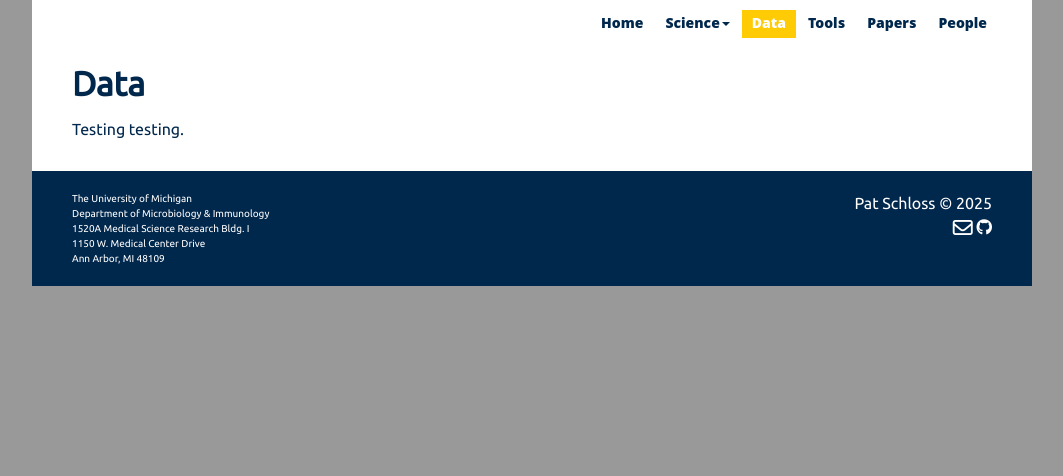
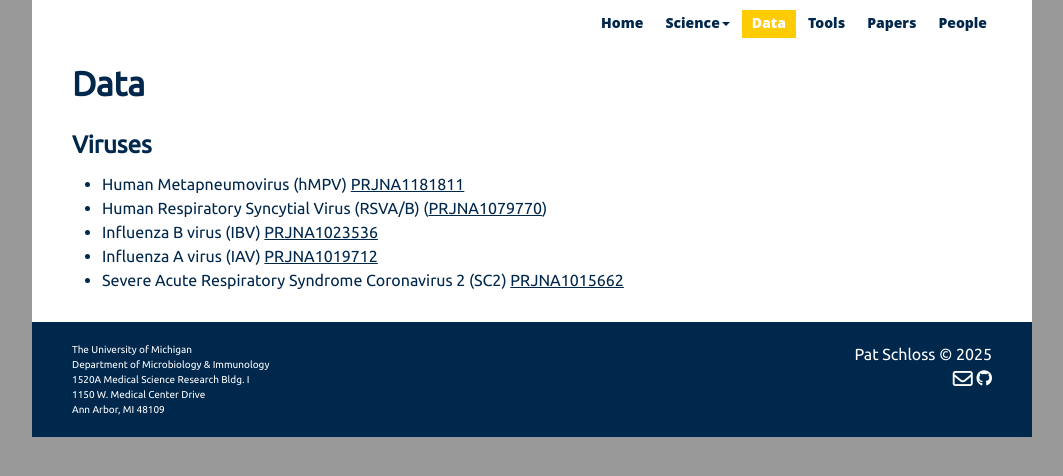
Before and after one commit to midge-center/midge-center.github.io, a Jekyll site: the page built from _datasets/index.md, in a window 1280 px wide. Shown: the top 476 px of the page, without its empty margins (108-1171 px from the left). Built offline with Jekyll 4.4.1, drawn with Linux system fonts in a browser that asks for light colours; nearby versions of some CDN libraries; a style sheet for code colours, icons or effects is not loaded.

Commit message:
Add virus data sets

```diff
--- a/_datasets/index.md
+++ b/_datasets/index.md
@@ -4,5 +4,11 @@ category: data
 title: Data
 ---
 
+### Viruses
 
-Testing testing.
+
+* Human Metapneumovirus (hMPV) [PRJNA1181811](https://www.ncbi.nlm.nih.gov/bioproject/?term=PRJNA1181811)
+* Human Respiratory Syncytial Virus (RSVA/B) ([PRJNA1079770](https://www.ncbi.nlm.nih.gov/bioproject/?term=PRJNA1079770))
+* Influenza B virus (IBV) [PRJNA1023536](https://www.ncbi.nlm.nih.gov/bioproject/?term=PRJNA1023536)
+* Influenza A virus (IAV) [PRJNA1019712](https://www.ncbi.nlm.nih.gov/bioproject/?term=PRJNA1019712)
+* Severe Acute Respiratory Syndrome Coronavirus 2 (SC2) [PRJNA1015662](https://www.ncbi.nlm.nih.gov/bioproject/?term=PRJNA1015662)
--- a/_layouts/default.html
+++ b/_layouts/default.html
@@ -14,7 +14,7 @@
     {% include footer.html %}
 
         <!-- jQuery (necessary for Bootstrap's JavaScript plugins) -->
-        <script src="https://code.jquery.com/jquery-1.12.4.min.js" integrity="sha384-nvAa0+6Qg9clwYCGGPpDQLVpLNn0fRaROjHqs13t4Ggj3Ez50XnGQqc/r8MhnRDZ" crossorigin="anonymous"></script>
+        <script src="https://code.jquery.com/jquery-3.6.0.min.js"></script>
         <!-- Include all compiled plugins (below), or include individual files as needed -->
         <script src="https://cdn.jsdelivr.net/npm/bootstrap@3.4.1/dist/js/bootstrap.min.js" integrity="sha384-aJ21OjlMXNL5UyIl/XNwTMqvzeRMZH2w8c5cRVpzpU8Y5bApTppSuUkhZXN0VxHd" crossorigin="anonymous"></script>
 
```
